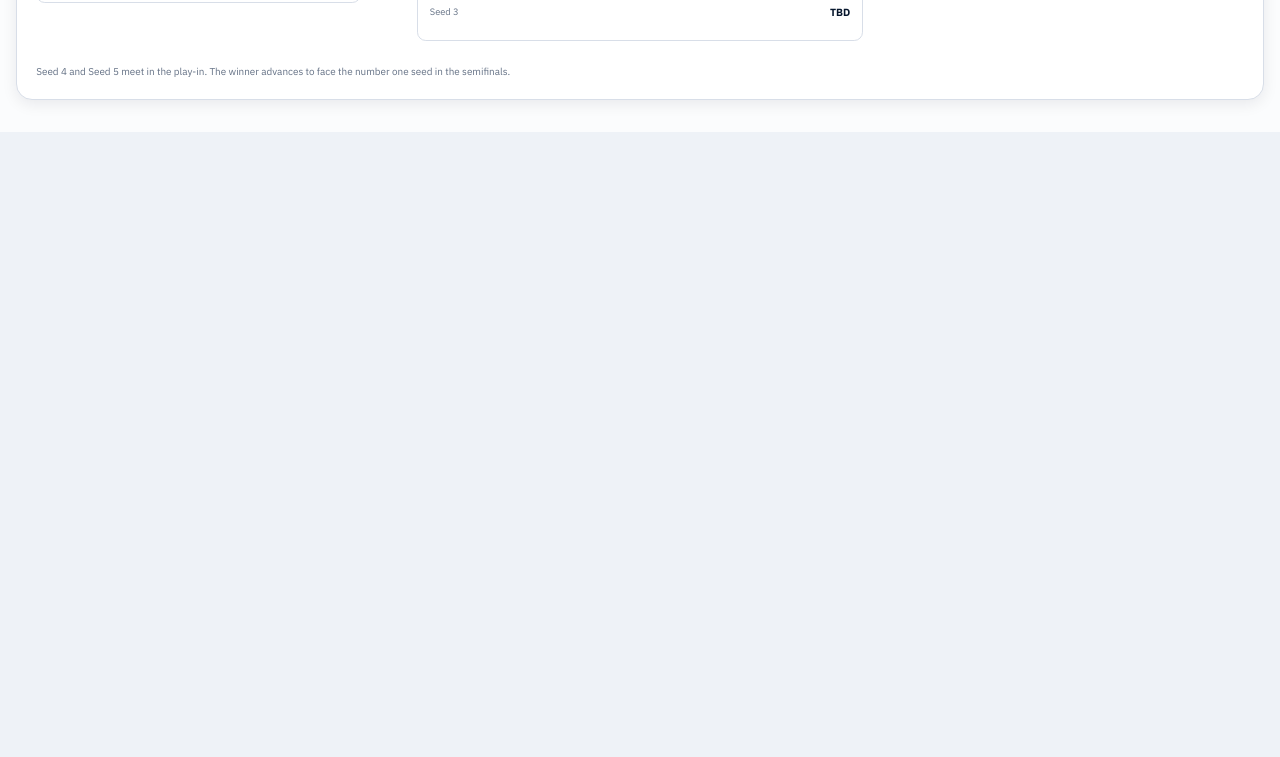
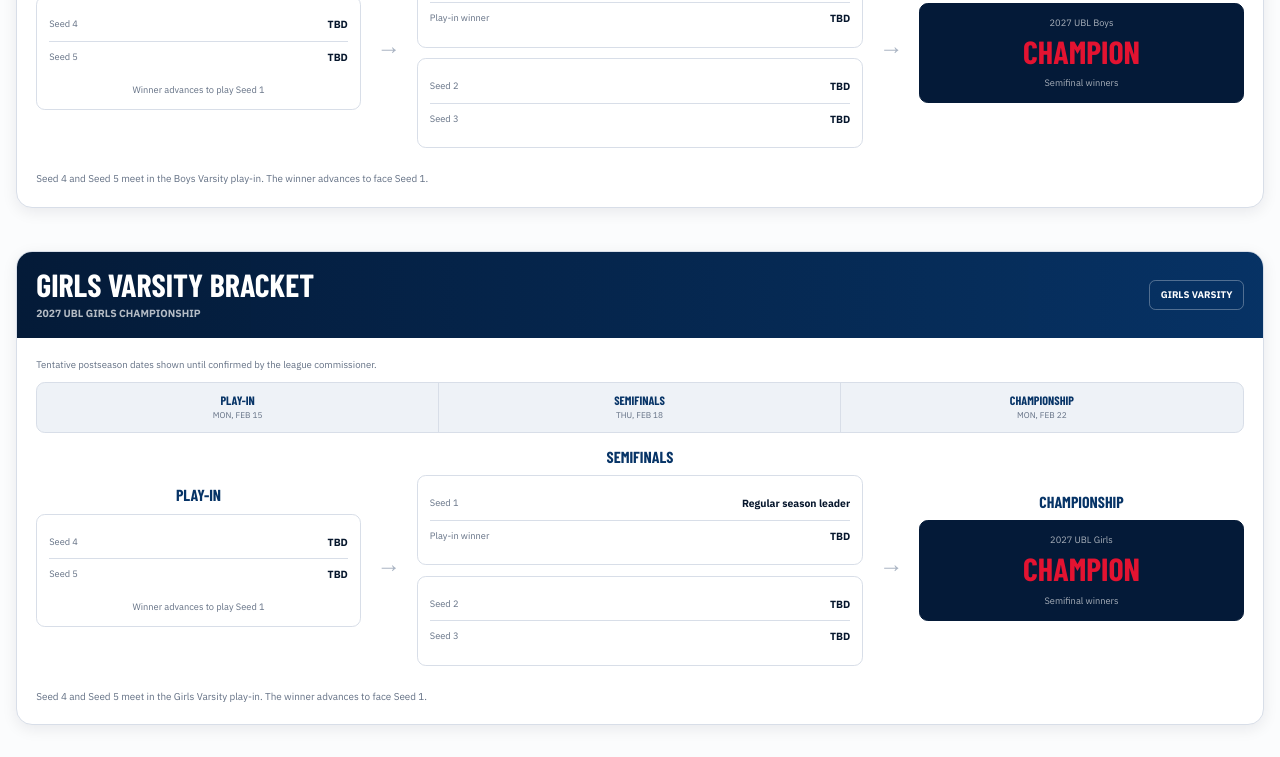
Before and after one commit to NickBlanchard04/upstate-basketball-league, a plain HTML site: page concept/bracket.html in a window 1280 px wide. Shown: the part 696-1453 px from the top of the page. Before the commit the page ends 828 px from the top, so only its background shows below. Drawn offline with nearby package versions, Linux system fonts and the light colour scheme; a web font is replaced by a local one.

Commit message:
Separate boys and girls playoff brackets

```diff
--- a/concept/bracket.html
+++ b/concept/bracket.html
@@ -4,12 +4,12 @@
   <meta charset="UTF-8">
   <meta name="viewport" content="width=device-width, initial-scale=1.0">
   <meta name="description" content="View the Upstate Basketball League playoff format and championship path.">
-  <title>Playoff Bracket | Upstate Basketball League</title>
+  <title>Playoff Brackets | Upstate Basketball League</title>
   <link rel="preconnect" href="https://fonts.googleapis.com">
   <link rel="preconnect" href="https://fonts.gstatic.com" crossorigin>
   <link href="https://fonts.googleapis.com/css2?family=Barlow+Condensed:wght@600;700;800;900&family=IBM+Plex+Sans:wght@400;500;600;700&display=swap" rel="stylesheet">
   <link rel="icon" type="image/png" href="../assets/ubl-logo.png">
-  <link rel="stylesheet" href="styles.css?v=20260612-2">
+  <link rel="stylesheet" href="styles.css?v=20260613-1">
   <script src="data.js?v=20260612-2"></script>
   <script src="script.js?v=20260612-2" defer></script>
 </head>
@@ -28,21 +28,39 @@
 
   <main class="subpage-main" id="main">
     <section class="page-banner">
-      <div><h1>Playoff bracket</h1><p>Every regular-season game builds toward the mid-February 2027 UBL championship.</p></div>
-      <strong>5-team play-in format</strong>
+      <div><h1>Playoff brackets</h1><p>Boys Varsity and Girls Varsity follow separate five-team paths to their UBL championships.</p></div>
+      <strong>Two division championships</strong>
     </section>
 
-    <section class="panel bracket-panel section-wrap" aria-labelledby="bracket-title">
-      <div class="section-title section-title-inline"><div><h2 id="bracket-title">Road to the title</h2><span>Mid-February 2027</span></div><strong>Championship format</strong></div>
-      <div class="bracket">
+    <div class="bracket-directory section-wrap">
+      <section class="panel bracket-panel bracket-division" aria-labelledby="boys-bracket-title">
+        <div class="section-title section-title-inline"><div><h2 id="boys-bracket-title">Boys Varsity bracket</h2><span>2027 UBL Boys Championship</span></div><strong>Boys Varsity</strong></div>
+        <p class="bracket-date-note">Tentative postseason dates shown until confirmed by the league commissioner.</p>
+        <div class="bracket-dates" aria-label="Boys Varsity playoff dates"><span><strong>Play-in</strong>Mon, Feb 15</span><span><strong>Semifinals</strong>Thu, Feb 18</span><span><strong>Championship</strong>Mon, Feb 22</span></div>
+        <div class="bracket" aria-label="Boys Varsity playoff bracket">
           <div class="bracket-round"><h3>Play-in</h3><article class="bracket-game"><div><span>Seed 4</span><strong>TBD</strong></div><div><span>Seed 5</span><strong>TBD</strong></div><p>Winner advances to play Seed 1</p></article></div>
           <div class="bracket-arrow" aria-hidden="true">→</div>
           <div class="bracket-round"><h3>Semifinals</h3><article class="bracket-game"><div><span>Seed 1</span><strong>Regular season leader</strong></div><div><span>Play-in winner</span><strong>TBD</strong></div></article><article class="bracket-game"><div><span>Seed 2</span><strong>TBD</strong></div><div><span>Seed 3</span><strong>TBD</strong></div></article></div>
           <div class="bracket-arrow" aria-hidden="true">→</div>
-        <div class="bracket-round championship-round"><h3>Championship</h3><article class="champion-card"><span>2027 UBL</span><strong>Champion</strong><p>Semifinal winners</p></article></div>
+          <div class="bracket-round championship-round"><h3>Championship</h3><article class="champion-card"><span>2027 UBL Boys</span><strong>Champion</strong><p>Semifinal winners</p></article></div>
         </div>
-      <p class="panel-note">Seed 4 and Seed 5 meet in the play-in. The winner advances to face the number one seed in the semifinals.</p>
+        <p class="panel-note">Seed 4 and Seed 5 meet in the Boys Varsity play-in. The winner advances to face Seed 1.</p>
       </section>
+
+      <section class="panel bracket-panel bracket-division" aria-labelledby="girls-bracket-title">
+        <div class="section-title section-title-inline"><div><h2 id="girls-bracket-title">Girls Varsity bracket</h2><span>2027 UBL Girls Championship</span></div><strong>Girls Varsity</strong></div>
+        <p class="bracket-date-note">Tentative postseason dates shown until confirmed by the league commissioner.</p>
+        <div class="bracket-dates" aria-label="Girls Varsity playoff dates"><span><strong>Play-in</strong>Mon, Feb 15</span><span><strong>Semifinals</strong>Thu, Feb 18</span><span><strong>Championship</strong>Mon, Feb 22</span></div>
+        <div class="bracket" aria-label="Girls Varsity playoff bracket">
+          <div class="bracket-round"><h3>Play-in</h3><article class="bracket-game"><div><span>Seed 4</span><strong>TBD</strong></div><div><span>Seed 5</span><strong>TBD</strong></div><p>Winner advances to play Seed 1</p></article></div>
+          <div class="bracket-arrow" aria-hidden="true">→</div>
+          <div class="bracket-round"><h3>Semifinals</h3><article class="bracket-game"><div><span>Seed 1</span><strong>Regular season leader</strong></div><div><span>Play-in winner</span><strong>TBD</strong></div></article><article class="bracket-game"><div><span>Seed 2</span><strong>TBD</strong></div><div><span>Seed 3</span><strong>TBD</strong></div></article></div>
+          <div class="bracket-arrow" aria-hidden="true">→</div>
+          <div class="bracket-round championship-round"><h3>Championship</h3><article class="champion-card"><span>2027 UBL Girls</span><strong>Champion</strong><p>Semifinal winners</p></article></div>
+        </div>
+        <p class="panel-note">Seed 4 and Seed 5 meet in the Girls Varsity play-in. The winner advances to face Seed 1.</p>
+      </section>
+    </div>
   </main>
 </body>
 </html>
--- a/concept/styles.css
+++ b/concept/styles.css
@@ -774,6 +774,52 @@ th {
   gap: 1rem;
 }
 
+.bracket-directory {
+  display: grid;
+  gap: 1rem;
+}
+
+.bracket-division {
+  margin-top: 0;
+}
+
+.bracket-date-note {
+  margin: 0 0 0.65rem;
+  color: var(--muted);
+  font-size: 0.6rem;
+}
+
+.bracket-dates {
+  margin-bottom: 1rem;
+  display: grid;
+  grid-template-columns: repeat(3, minmax(0, 1fr));
+  overflow: hidden;
+  border: 1px solid var(--line);
+  border-radius: 0.55rem;
+  background: var(--canvas);
+}
+
+.bracket-dates span {
+  min-width: 0;
+  padding: 0.65rem 0.35rem;
+  display: grid;
+  gap: 0.18rem;
+  border-right: 1px solid var(--line);
+  color: var(--muted);
+  font-size: 0.52rem;
+  text-align: center;
+  text-transform: uppercase;
+}
+
+.bracket-dates span:last-child {
+  border-right: 0;
+}
+
+.bracket-dates strong {
+  color: var(--navy-800);
+  font: 800 0.76rem/1 var(--display);
+}
+
 .bracket-round {
   min-width: 0;
 }
@@ -2062,6 +2108,10 @@ th {
     display: block;
   }
 
+  .bracket-directory {
+    gap: 1.5rem;
+  }
+
   .page-banner {
     grid-template-columns: minmax(0, 1fr) auto;
     align-items: end;
```
Also changed, not shown: concept/standings.html (+2 -2 lines). Lines whose indentation alone changed are shown as unchanged.
